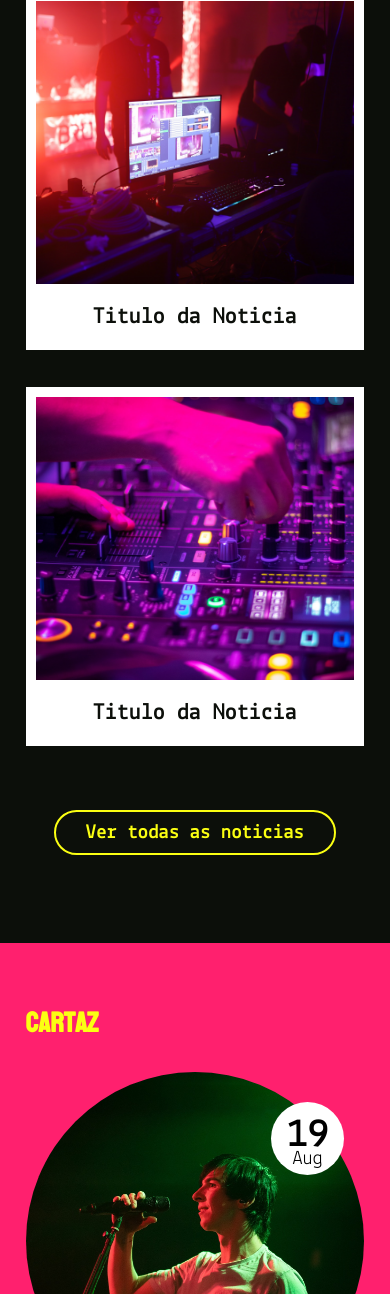
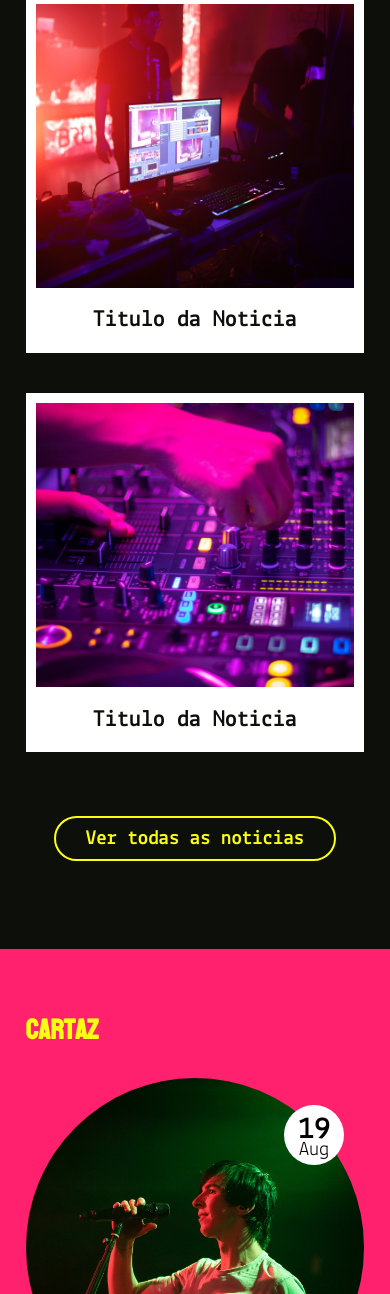
Before and after one commit to l33loo/webdesign_projeto3, a plain HTML site: page index.html in a window 390 px wide. Shown: the part 1378-2672 px from the top of the page. Drawn offline with Linux system fonts and the light colour scheme.

Commit message:
fix Artista cards for mobile

```diff
--- a/css/style.css
+++ b/css/style.css
@@ -328,7 +328,7 @@ header .main-btn {
 .cards {
     display: grid;
     grid-template-columns: 1fr;
-    gap: 2.3rem;
+    gap: 2.5rem;
 
     @media screen and (min-width: 1000px) {
         grid-template-columns: 1fr 1fr;
@@ -456,20 +456,32 @@ header .main-btn {
     flex-direction: column;
     justify-content: center;
     align-items: center;
-    width: 73px;
-    height: 73px;
+    width: 60px;
+    height: 60px;
     border-radius: 50%;
     overflow: hidden;
     position: absolute;
-    top: 9%;
+    top: 8%;
     right: 6%;
+
+    @media screen and (min-width: 600px) {
+        width: 73px;
+        height: 73px;
+        top: 9%;
+    }
 }
 
 .artista-data > .artista-data-dia {
     font-weight: bold;
-    font-size: 2.6rem;
-    line-height: 1.7rem;
-    padding-top: 0.9rem;
+    font-size: 2rem;
+    line-height: 1.2rem;
+    padding-top: 0.7rem;
+
+    @media screen and (min-width: 600px) {
+        font-size: 2.6rem;
+        line-height: 1.7rem;
+        padding-top: 0.9rem;
+    }
 }
 
 .artista-nome {
@@ -479,10 +491,14 @@ header .main-btn {
     border-radius: 100px;
     font-family: Koulen, sans-serif;
     font-size: 1.3rem;
-    padding: 0.15rem 2.5rem;
+    padding: 0 2rem;
     position: absolute;
     left: 0;
     bottom: 20px;
+
+    @media screen and (min-width: 600px) {
+        padding: 0.15rem 2.5rem;
+    }
 }
 
 /***** PATROCINADORES *****/
```
